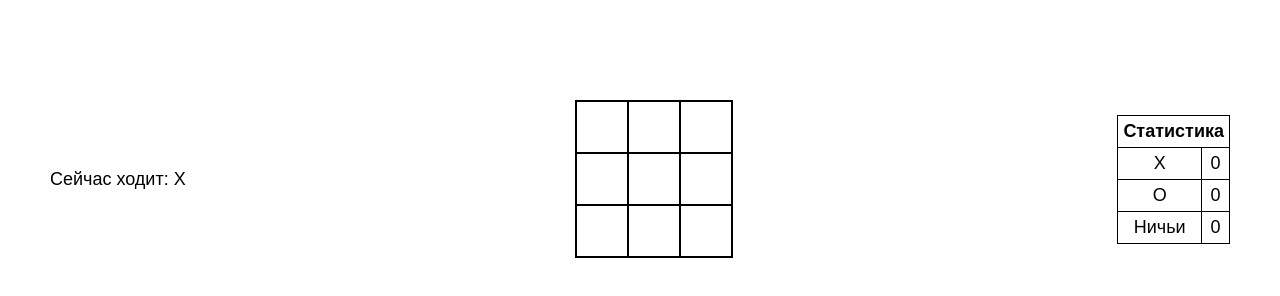
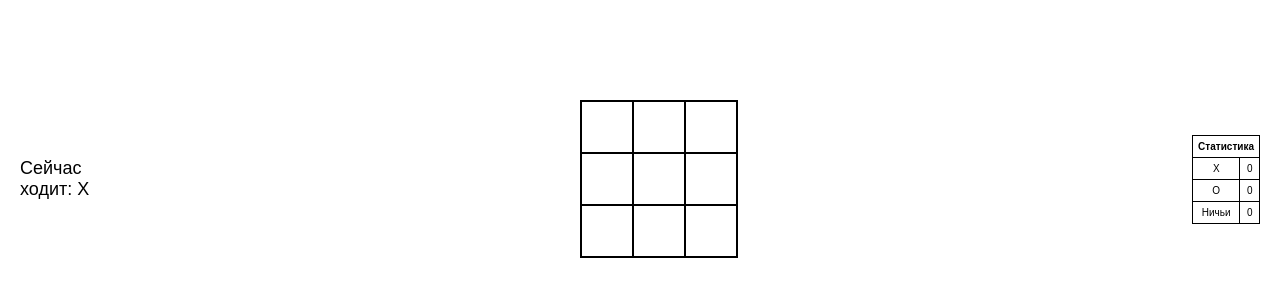
Before and after one commit to Ismai-ts/first-project.github.io, a plain HTML site: page index.html in a window 1280 px wide. Drawn offline with Linux system fonts and the light colour scheme.

Commit message:
Update style.css

```diff
--- a/style.css
+++ b/style.css
@@ -2,7 +2,7 @@
 
 .content {
     display: flex;
-    margin: 100px 50px 50px 50px;
+    margin: 100px 20px 0px 20px;
     font-family: sans-serif;
 }
 
@@ -31,7 +31,7 @@
 }
 
 .currentPlayer {
-    width: 140px;
+    width: 105px;
     font-size: 18px;
     display: flex;
     align-items: center;
@@ -40,7 +40,7 @@
 .stat {
     display: flex;
     align-items: center;
-    font-size: 18px;
+    font-size: 10px;
 }
 
 .stat table {
```
